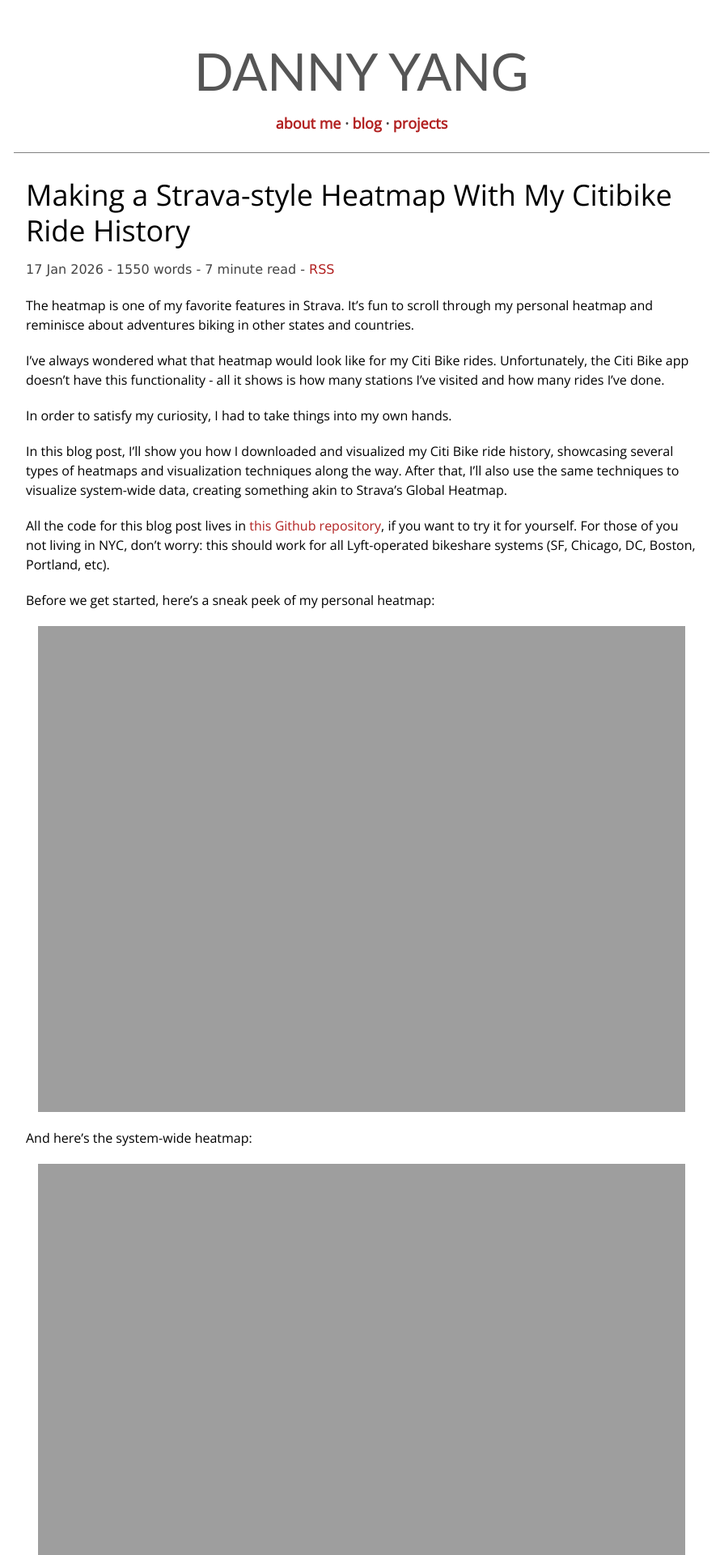
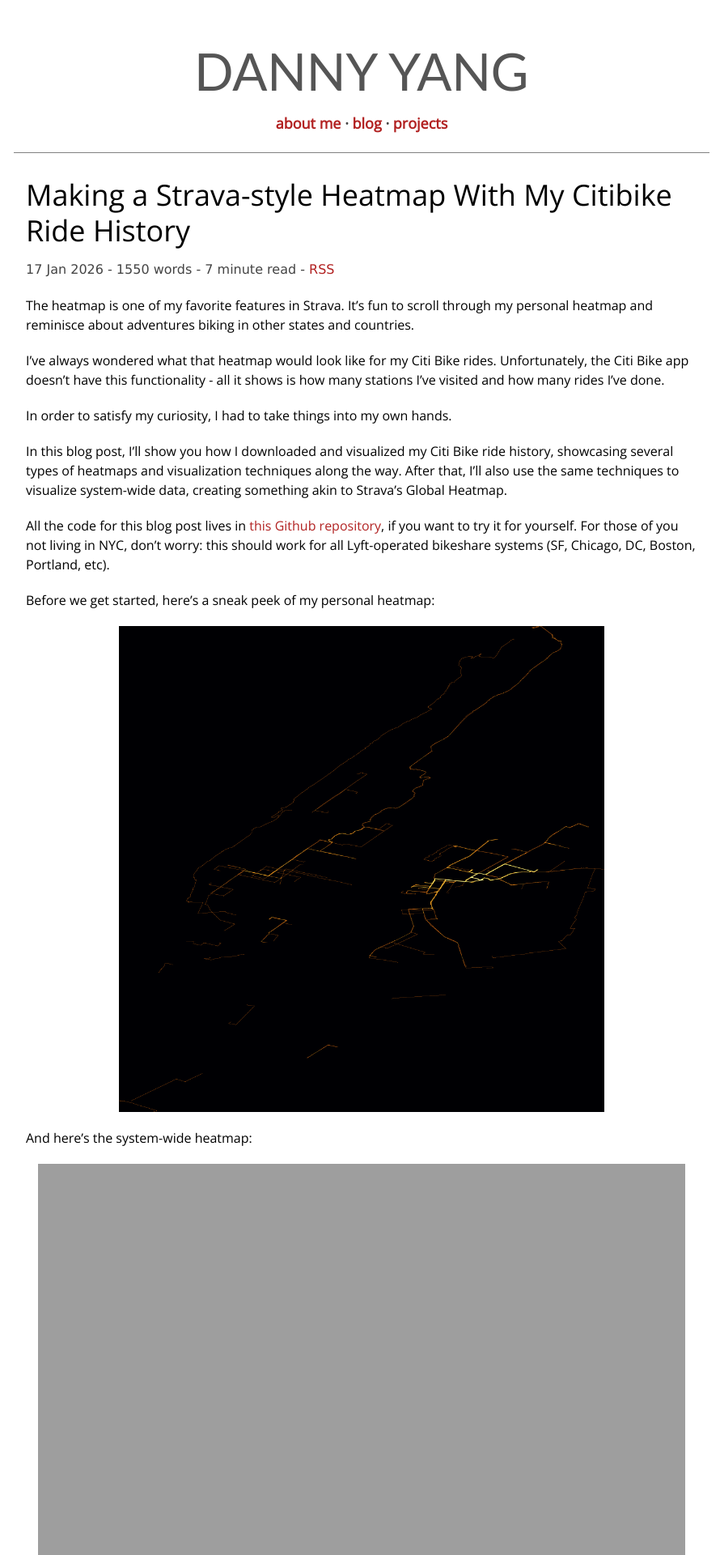
Before and after one commit to yangdanny97/yangdanny97.github.io, a Jekyll site: the page built from _posts/2026-01-17-citibike-strava-heatmap.md, in a window 1280 px wide. Shown: the top 1920 px of the page at 81% size, without its empty margins (193-1083 px from the left). Built offline with Jekyll 4.4.1, drawn with Linux system fonts in a browser that asks for light colours; comment, search, counter and statistics services are not loaded.

Commit message:
edit link

```diff
--- a/_posts/2026-01-17-citibike-strava-heatmap.md
+++ b/_posts/2026-01-17-citibike-strava-heatmap.md
@@ -21,7 +21,7 @@ All the code for this blog post lives in [this Github repository](https://github
 Before we get started, here's a sneak peek of my personal heatmap:
 
 <p align="center">
-  <img height="600" src="https://yangdanny97.github.io/misc/citibike/citibike_global_raster.png">
+  <img height="600" src="https://yangdanny97.github.io/misc/citibike/citibike_raster.png">
 </p>
 
 And here's the system-wide heatmap:
```
